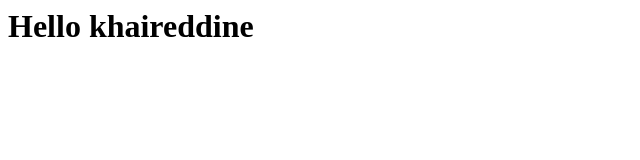
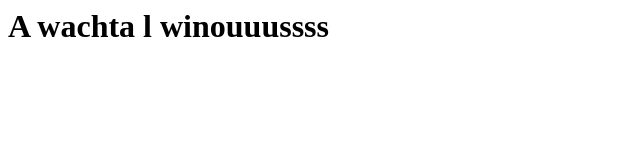
Before and after one commit to Tmonxo/Tmonxo.github.io, a plain HTML site: page index.html in a window 1280 px wide. Shown: the whole page, without its empty margins (0-640 px from the left). Drawn offline with Linux system fonts and the light colour scheme.

Commit message:
Update index.html

```diff
--- a/index.html
+++ b/index.html
@@ -1 +1 @@
-<h1>Hello khaireddine</h1>
+<h1>A wachta l winouuussss </h1>
```
